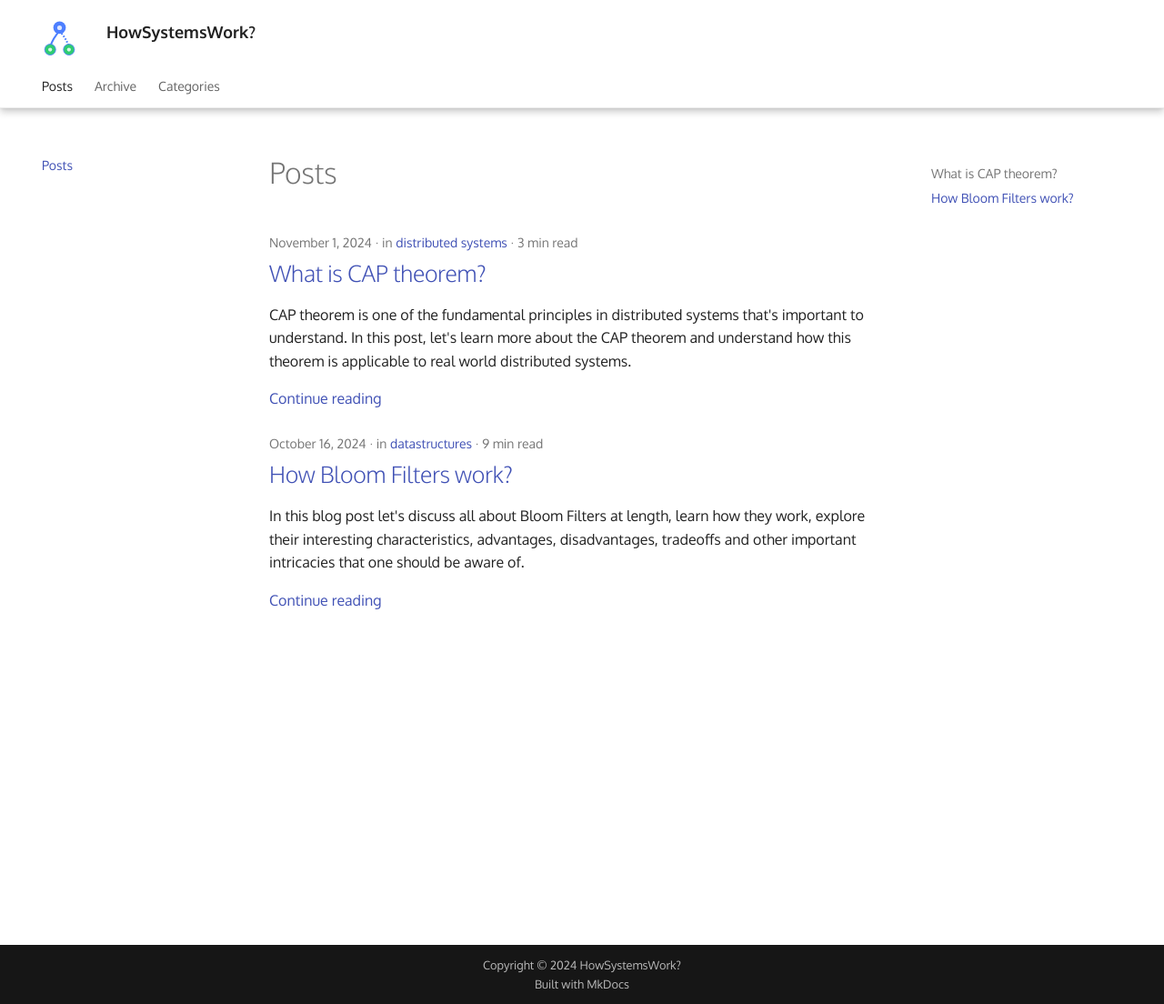
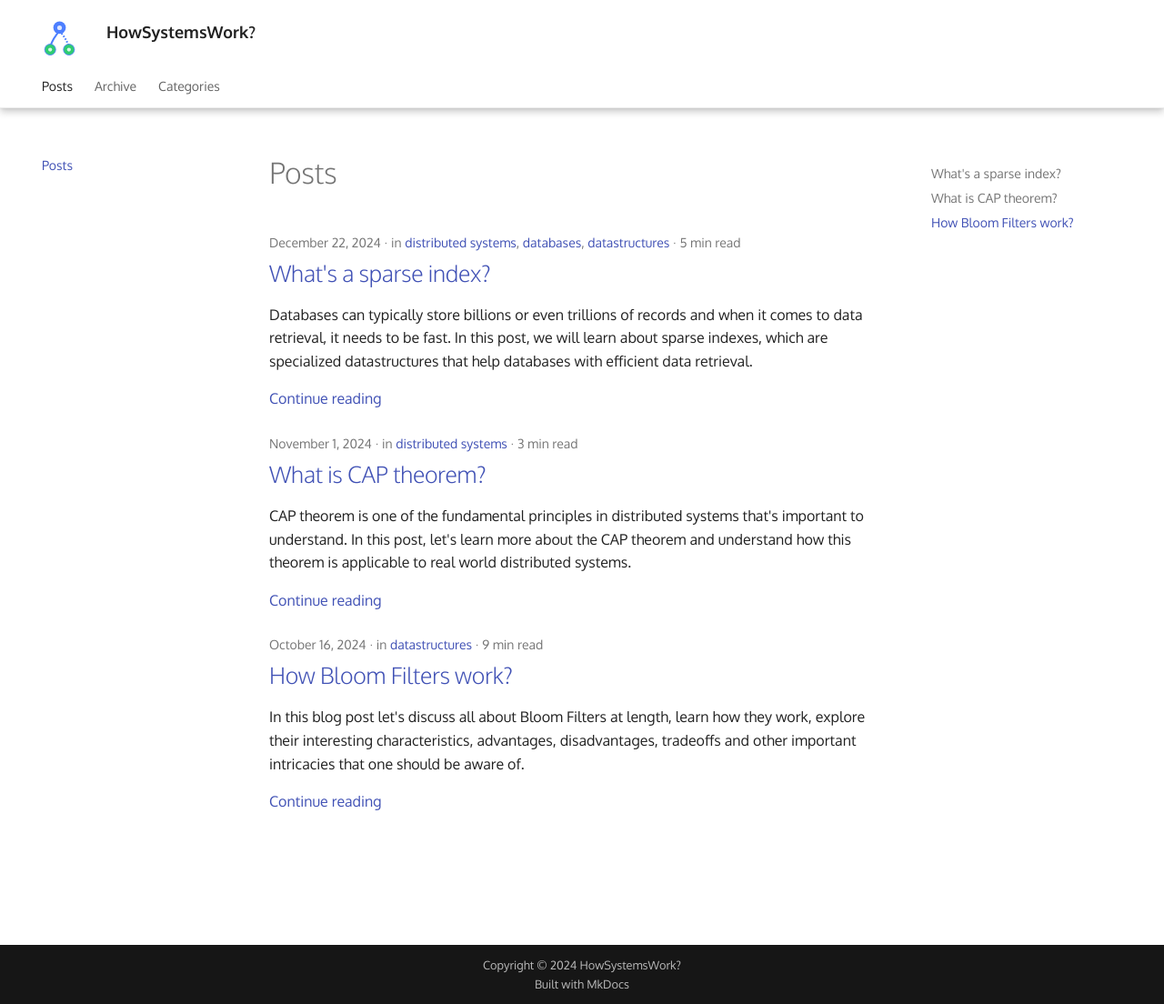
Before and after one commit to HowSystemsWork/howsystemswork.github.io, an MkDocs documentation site: the page built from docs/index.md, in a window 1280 px wide and 1104 px high. Shown: the whole window at 91% size. Built offline with MkDocs 1.6.1 and Material for MkDocs 9.7.7, drawn with Linux system fonts in a browser that asks for light colours; some of the changed lines change nothing that is shown.

Commit message:
sparse index

```diff
--- /dev/null
+++ b/docs/blog/posts/sparse_index/sparse_index.md
@@ -0,0 +1,134 @@
+---
+title: What's a sparse index?
+nav_title: What's a sparse index?
+date:
+  created: 2024-12-22
+categories:
+  - distributed systems
+  - databases
+  - datastructures
+tags:
+  - sparse index
+  - datastructures
+  - distributed systems
+---
+
+Databases can typically store billions or even trillions of records and when it comes to data retrieval,
+it needs to be fast. In this post, we will learn about sparse indexes, which are specialized datastructures
+that help databases with efficient data retrieval.
+
+<!-- more -->
+
+## Introduction
+
+> **Note:** Before you read on, to better understand database indexes thoroughly, I recommend that you read more
+> about [database indexes](https://en.wikipedia.org/wiki/Database_index) first.
+
+Databases organize and store records and write them to disk as datafiles. When it comes to querying the data, we
+couldn't possibly know which file has the records matching a query unless we iterate through each and every datafile
+there is. So, how could we possibly know which datafile contains the records that we want?
+
+This is the exact problem that database indexes intend to solve. A database index holds a pointer to the actual record
+in a datafile so that it's easy to locate the record.
+
+### Two common types of database indexes that you should know
+
+There are two very common types of database indexes - dense and sparse database indexes. If there's a pointer to every
+record there is in a datafile, then that's known as a dense index. On the other hand, if there is a pointer for a block
+of records, then that's known as a sparse index.
+
+In this article, we will discuss more about sparse indexes.
+
+## Sparse indexes
+
+Sparse indexes skip storing a pointer to each and every record that's present in a database and only store pointer to a
+block of records and where that block is present on disk. This is called a sparse index.
+
+For example, let's consider that a database that contains a student table with 1000 rows and fields `id`, `name`
+and `dob`. To visualize a sparse index, let's assume that the records are physically stored on disk as `blocks` and
+there are `5` entries per block. For `1000` database records, there will be `200` such blocks.
+
+Now, if we were to create a sparse index on those `1000` records, we would get one index entry per block and only `200`
+index entries altogether.
+
+![Sparse Index Animated](sparse_index_animation.svg)
+
+On the other hand, if the index were to be a dense index, we would store one index entry per record. So, for `1000`
+records, we would have `1000` index entries.
+
+![Dense Index Animated](dense_index_animation.svg)
+
+## Why use a sparse index?
+
+From the above examples, you might have already observed that sparse indexes store `5x` lesser entries to data than
+dense indexes (`200` entries vs `1000` index entries). Now, imagine if there are millions or even billions of records in
+a database. Indexing each record would mean that dense indexes would consume `5x` more space on disk (ignoring data
+compression and other factors).
+
+Disk space can quickly become a problem when you've got a lot of records to index. In such scenarios sparse indexes can
+come in handy.
+
+## Some calculations
+
+Let's try to do some calculations on the space required to store index entries (pointers to actual data on disk).
+
+For our example above, we can calculate the total space needed to store and index 1000 records. Let's assume that each
+record in the student table consists of the following:
+
+* `id` - 4 Bytes
+* `name` - 50 Bytes
+* `dob` - 8 bytes (assuming timestamp format)
+
+Total size of each `record`: `4 + 50 + 8 = 62 Bytes`.
+For 1000 records: `62 Bytes * 1000 = 62,000 Byes ~ 62 KB`
+
+Assuming that we index by `dob` as illustrated in the example, each index entry would contain the following:
+
+* `dob`: `4 Bytes`
+* Block ID that references the location of the record on disk: `4 Bytes`
+* Record Offset: Position of the record within that block: `4 Bytes`
+
+Total space occupied by each index entry: `4 + 4 + 4 = 12 Bytes`
+
+#### Space used by a sparse index
+
+If there's a sparse index entry for every 5 records: `1000/5 = 200 index entries`. Total space occupied by `200` index
+entries: `200 * 12 Bytes = 2400 Bytes ~ 2.4 KB `
+
+#### Space used by a dense index
+
+Since there's a index entry per record for dense index, for 1000 records, there would be `1000` index entries. Total
+space occupied by `1000` index entries: `1000 * 12 Bytes = 12,000 Bytes ~ 12 KB`
+
+As you might be able to observe already, we are using `5x` less space to index `1000` entries using a sparse index as
+compared to a dense index.
+
+## Hidden costs of a sparse index
+
+### Extra disk reads
+
+As much space as sparse indexes might be able to save, since the granularity of these indexes don't directly point to
+the exact location of a record on disk, additional disk reads are necessary to further do sequential reads on index
+entries to filter down and locate the matching records. This makes them less efficient than dense indexes as they point
+directly to where a given record is located on the disk which saves disk reads.
+
+### Increased search times
+
+Since we need extra reads to disk, we consequentially spend more time searching for the records with in the block
+essentially increasing search times.
+
+### Complexity
+
+There are certain types of queries where the sparse indexes might not work well. For instance, range queries. For range
+queries, we would need more disk I/O operations to scan records sequentially spanning different blocks leading to
+increased query time and complexity.
+
+## Summing up
+
+To sum up, sparse indexes offer good flexibility when we need to trade between space and time. If disk space is limited
+or if there are trillions of entries in a database, and we can't afford to maintain an index entry for each and every
+record, then naturally sparse indexes are a great choice. For use cases where the number of records are small or disk
+space is abundant, and when we need to optimize for speed over space, we can use dense indexes.
+
+I hope that this post was able to give you a high level overview about sparse indexes, their advantages, disadvantages
+and when to use them.
--- a/docs/extra.css
+++ b/docs/extra.css
@@ -17,7 +17,7 @@
 }
 
 .md-post {
-  margin-bottom: 1rem;
+    margin-bottom: 1rem;
 }
 
 .md-copyright {
```
Also changed, not shown: docs/blog/posts/sparse_index/dense_index_animation.svg (added), docs/blog/posts/sparse_index/sparse_index_animation.svg (added).
